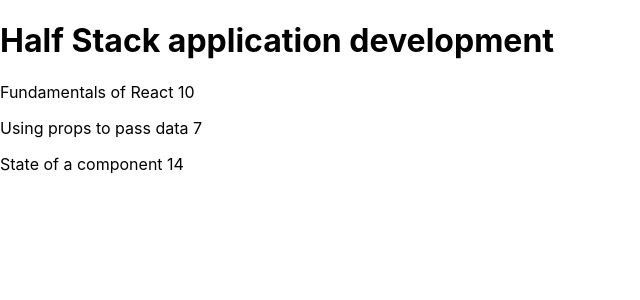
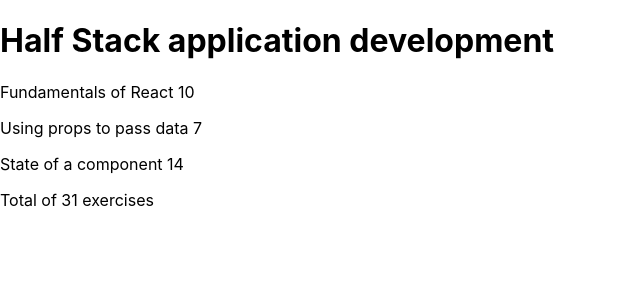
Before and after one commit to Sepoz/FullStack-2021, a React (Create React App) app in the folder part2/courseinfo/: page / in a window 1280 px wide. Shown: the top 300 px of the page, without its empty margins (0-640 px from the left). Built offline with nearby package versions, Linux system fonts and the light colour scheme.

Commit message:
exercise 2.2

```diff
--- a/part2/courseinfo/src/components/Course.js
+++ b/part2/courseinfo/src/components/Course.js
@@ -2,12 +2,14 @@
 
 import Header from "./Header";
 import Content from "./Content";
+import Total from "./Total";
 
 function Course(props) {
     return (
         <div>
             <Header name={props.course.name} />
             <Content parts={props.course.parts} />
+            <Total parts={props.course.parts} />
         </div>
     );
 }
--- a/part2/courseinfo/src/components/Total.js
+++ b/part2/courseinfo/src/components/Total.js
@@ -1,14 +1,19 @@
 import React from "react";
 
 function Total(props) {
-    return (
-        <p>
-            Number of exercises{" "}
-            {props.parts[0].exercises +
-                props.parts[1].exercises +
-                props.parts[2].exercises}
-        </p>
-    );
+    const [...parts] = props.parts;
+
+    function sumTotal() {
+        let sum = 0;
+
+        parts.forEach((part) => {
+            sum = sum + part.exercises;
+        });
+
+        return sum;
+    }
+
+    return <p>Total of {sumTotal()} exercises</p>;
 }
 
 export default Total;
```
